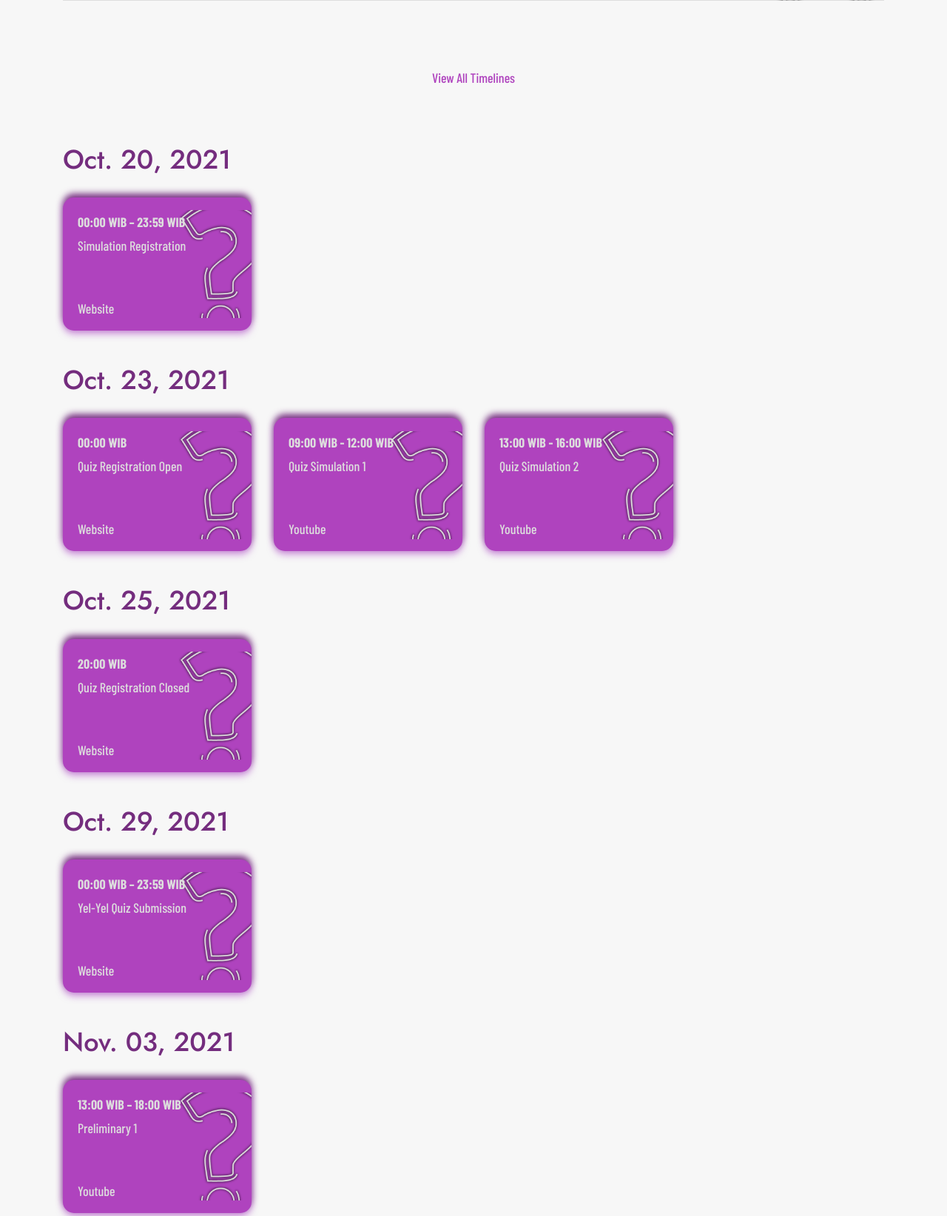
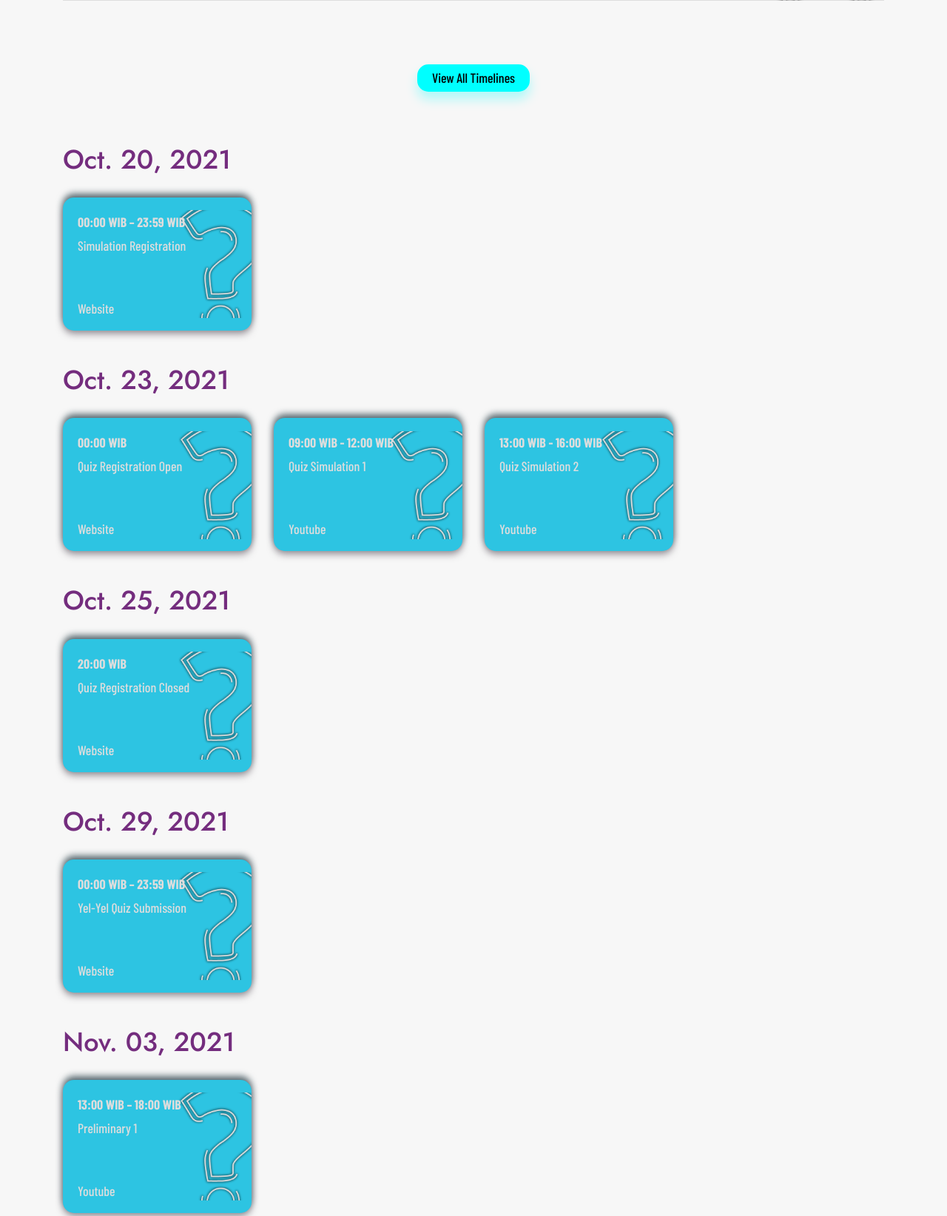
Before and after one commit to Ayyubieied/OIM, a Django app: page /timeline/quiz/ in a window 1280 px wide. Shown: the part 384-2028 px from the top of the page at 74% size. Run offline with Django 4.2, Linux system fonts and the light colour scheme; some libraries are stand-ins or nearby versions; some web fonts are replaced.

Commit message:
Changing card visual

```diff
--- a/homepage/templates/competitions.html
+++ b/homepage/templates/competitions.html
@@ -10,7 +10,7 @@
     <div class="container-lg">
         <div class="divider small"></div>
         <div class="row justify-content-center">
-            <a href="{% url 'homepage:timeline' 'all' %}" class="mybutton purple">View Timelines</a>
+            <a href="{% url 'homepage:timeline' 'all' %}" class="mybutton aqua">View Timelines</a>
         </div>
         <div class="divider small"></div>
         <h2 style ="color: #0e1738;">Non-PKM</h2>
--- a/homepage/templates/footer.html
+++ b/homepage/templates/footer.html
@@ -32,17 +32,8 @@
                 <img src="{% static 'images/sponsor/inaco.jpg' %}" height="60px" style="margin-top:40px;margin-left:10px" alt="Dropdown">
             </div> -->
             <div class="col-5 onlypc" id="bemui">
-                <img src="{% static 'images/others/bemui2021.png' %}" alt="BEM UI">
+                <img src="{% static 'images/others/bemui2021.png' %}" alt="Logo BEM UI">
             </div>
         </div>
     </div>
 </footer>
-
-           <!-- <div class="col">
-                <p class="bold">About Us</p>
-                <a href="{% url 'homepage:about' %}">About OIM UI 2022</a>
-                <br>
-                <a href="{% url 'homepage:about' %}">Logo</a>
-                <br>
-                <a href="{% url 'homepage:about' %}">Mascot</a>
-            </div> -->
--- a/homepage/templates/timeline_debat.html
+++ b/homepage/templates/timeline_debat.html
@@ -33,7 +33,7 @@
 <div class="container">
     <div class="small"></div>
     <div class="row justify-content-center">
-        <a href="{% url 'homepage:timeline' 'all' %}" class="mybutton purple" >View All Timelines</a>
+        <a href="{% url 'homepage:timeline' 'all' %}" class="mybutton aqua" >View All Timelines</a>
     </div>
     <div class="small"></div>
         <h2 style="color: #0e1738;">Nov. 6, 2021</h2>
--- a/homepage/templates/timeline_essay.html
+++ b/homepage/templates/timeline_essay.html
@@ -32,7 +32,7 @@
 <div class="container">
     <div class="small"></div>
     <div class="row justify-content-center">
-        <a href="{% url 'homepage:timeline' 'all' %}" class="mybutton purple">View All Timelines</a>
+        <a href="{% url 'homepage:timeline' 'all' %}" class="mybutton aqua">View All Timelines</a>
     </div>
     <div class="small"></div>
         <h2 style="color: #0e1738;">Oct. 18, 2021</h2>
--- a/homepage/templates/timeline_pkmai.html
+++ b/homepage/templates/timeline_pkmai.html
@@ -31,7 +31,7 @@
 <div class="container">
     <div class="small"></div>
     <div class="row justify-content-center">
-        <a href="{% url 'homepage:timeline' 'all' %}" class="mybutton purple" >View All Timelines</a>
+        <a href="{% url 'homepage:timeline' 'all' %}" class="mybutton aqua" >View All Timelines</a>
     </div>
     <div class="small"></div>
         <h2 style="color: #0e1738;">Sept. 23, 2021</h2>
--- a/homepage/templates/timeline_pkmgfk.html
+++ b/homepage/templates/timeline_pkmgfk.html
@@ -31,7 +31,7 @@
 <div class="container">
     <div class="small"></div>
     <div class="row justify-content-center">
-        <a href="{% url 'homepage:timeline' 'all' %}" class="mybutton purple">View All Timelines</a>
+        <a href="{% url 'homepage:timeline' 'all' %}" class="mybutton aqua">View All Timelines</a>
     </div>
     <div class="small"></div>
     <h2 style="color: #0e1738;">Sept. 23, 2021</h2>
--- a/homepage/templates/timeline_pkmgt.html
+++ b/homepage/templates/timeline_pkmgt.html
@@ -31,7 +31,7 @@
 <div class="container">
     <div class="small"></div>
     <div class="row justify-content-center">
-        <a href="{% url 'homepage:timeline' 'all' %}" class="mybutton purple">View All Timelines</a>
+        <a href="{% url 'homepage:timeline' 'all' %}" class="mybutton aqua">View All Timelines</a>
     </div>
     <div class="small"></div>
     <h2 style="color: #0e1738;">Sept. 23, 2021</h2>
--- a/homepage/templates/timeline_pkmk.html
+++ b/homepage/templates/timeline_pkmk.html
@@ -31,7 +31,7 @@
 <div class="container">
     <div class="small"></div>
     <div class="row justify-content-center">
-        <a href="{% url 'homepage:timeline' 'all' %}" class="mybutton purple">View All Timelines</a>
+        <a href="{% url 'homepage:timeline' 'all' %}" class="mybutton aqua">View All Timelines</a>
     </div>
     <div class="small"></div>
     <h2 style="color: #0e1738;">Sept. 23, 2021</h2>
--- a/homepage/templates/timeline_pkmkc.html
+++ b/homepage/templates/timeline_pkmkc.html
@@ -31,7 +31,7 @@
 <div class="container">
     <div class="small"></div>
     <div class="row justify-content-center">
-        <a href="{% url 'homepage:timeline' 'all' %}" class="mybutton purple">View All Timelines</a>
+        <a href="{% url 'homepage:timeline' 'all' %}" class="mybutton aqua">View All Timelines</a>
     </div>
     <div class="small"></div>
     <h2 style="color: #0e1738;">Sept. 23, 2021</h2>
--- a/homepage/templates/timeline_pkmpi.html
+++ b/homepage/templates/timeline_pkmpi.html
@@ -31,7 +31,7 @@
 <div class="container">
     <div class="small"></div>
     <div class="row justify-content-center">
-        <a href="{% url 'homepage:timeline' 'all' %}" class="mybutton purple">View All Timelines</a>
+        <a href="{% url 'homepage:timeline' 'all' %}" class="mybutton aqua">View All Timelines</a>
     </div>
     <div class="small"></div>
     <h2 style="color: #0e1738;">Sept. 23, 2021</h2>
--- a/homepage/templates/timeline_pkmpm.html
+++ b/homepage/templates/timeline_pkmpm.html
@@ -31,7 +31,7 @@
 <div class="container">
     <div class="small"></div>
     <div class="row justify-content-center">
-        <a href="{% url 'homepage:timeline' 'all' %}" class="mybutton purple">View All Timelines</a>
+        <a href="{% url 'homepage:timeline' 'all' %}" class="mybutton aqua">View All Timelines</a>
     </div>
     <div class="small"></div>
     <h2 style="color: #0e1738;">Sept. 23, 2021</h2>
--- a/homepage/templates/timeline_pkmr.html
+++ b/homepage/templates/timeline_pkmr.html
@@ -31,7 +31,7 @@
 <div class="container">
     <div class="small"></div>
     <div class="row justify-content-center">
-        <a href="{% url 'homepage:timeline' 'all' %}" class="mybutton purple">View All Timelines</a>
+        <a href="{% url 'homepage:timeline' 'all' %}" class="mybutton aqua">View All Timelines</a>
     </div>
     <div class="small"></div>
     <h2 style="color: #0e1738;">Sept. 23, 2021</h2>
--- a/homepage/templates/timeline_poster.html
+++ b/homepage/templates/timeline_poster.html
@@ -30,7 +30,7 @@
 <div class="container">
     <div class="small"></div>
     <div class="row justify-content-center">
-        <a href="{% url 'homepage:timeline' 'all' %}" class="mybutton purple">View All Timelines</a>
+        <a href="{% url 'homepage:timeline' 'all' %}" class="mybutton aqua">View All Timelines</a>
     </div>
     <div class="small"></div>
         <h2 style="color: #0e1738;">Oct. 11, 2021</h2>
--- a/homepage/templates/timeline_quiz.html
+++ b/homepage/templates/timeline_quiz.html
@@ -30,7 +30,7 @@
 <div class="container">
     <div class="small"></div>
     <div class="row justify-content-center">
-        <a href="{% url 'homepage:timeline' 'all' %}" class="mybutton purple">View All Timelines</a>
+        <a href="{% url 'homepage:timeline' 'all' %}" class="mybutton aqua">View All Timelines</a>
     </div>
     <div class="small"></div>
         <h2 style="color: #742d7e;">Oct. 20, 2021</h2>
--- a/static/css/competimeline.css
+++ b/static/css/competimeline.css
@@ -5,8 +5,8 @@
     background-repeat: no-repeat;
     background-position: center right;
     overflow: visible;
-    background-color: #af43be;
-    box-shadow: 0px 5px 10px rgba(169, 59, 197, 0.5), -0px -5px 10px #742d7e;;
+    background-color: #2dc4e2;
+    box-shadow: 0px 5px 10px rgba(77, 68, 80, 0.5), -0px -5px 10px #576970;;
     border-radius: 15px;
     padding: 20px;
     transition: 75ms ease-in;
@@ -25,7 +25,7 @@
     bottom: 0px;
 }
 .compe:hover {
-    box-shadow: 5px 5px 5px rgba(169, 59, 197, 0.5), -5px -5px 5px #742d7e;;
+    box-shadow: 5px 5px 5px rgba(56, 196, 206, 0.775), -5px -5px 5px #3e97a0;
     transform: scale(.99);
 }
 
```
